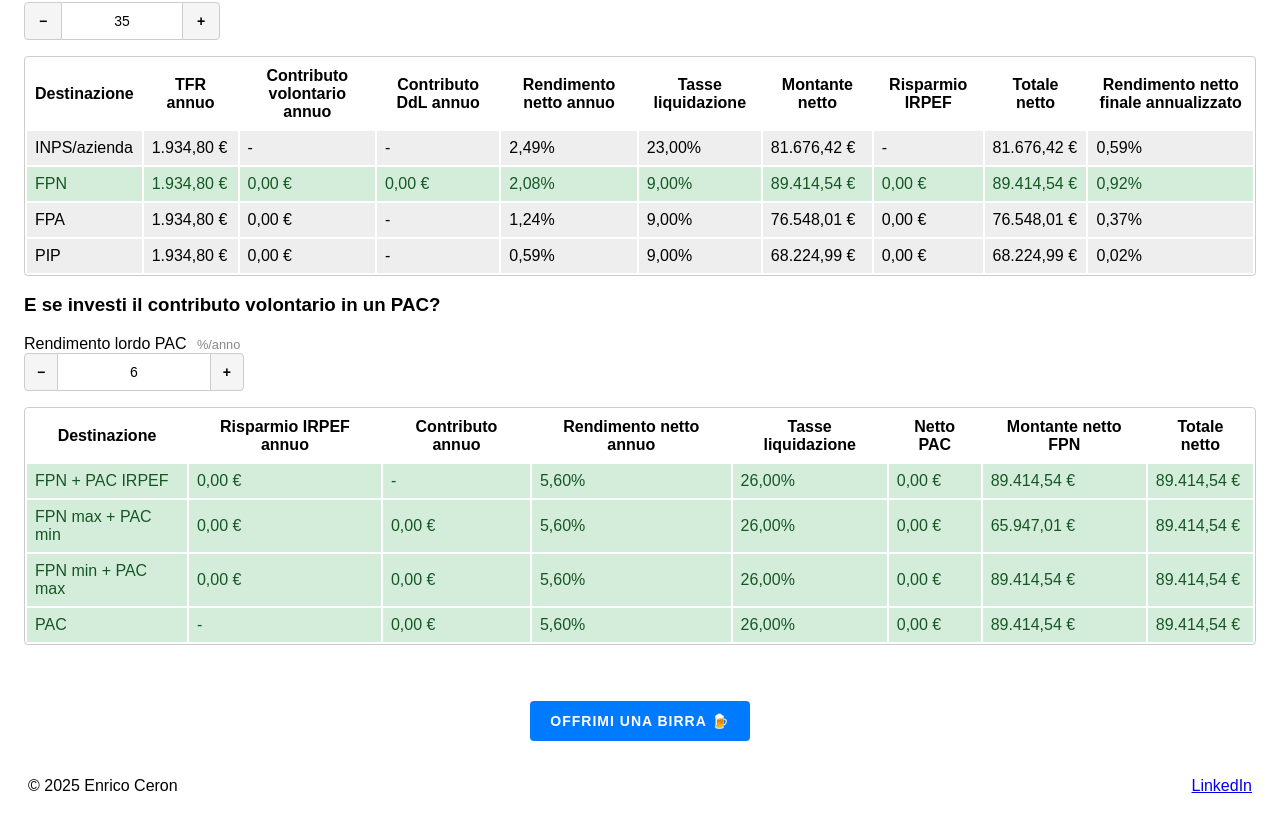
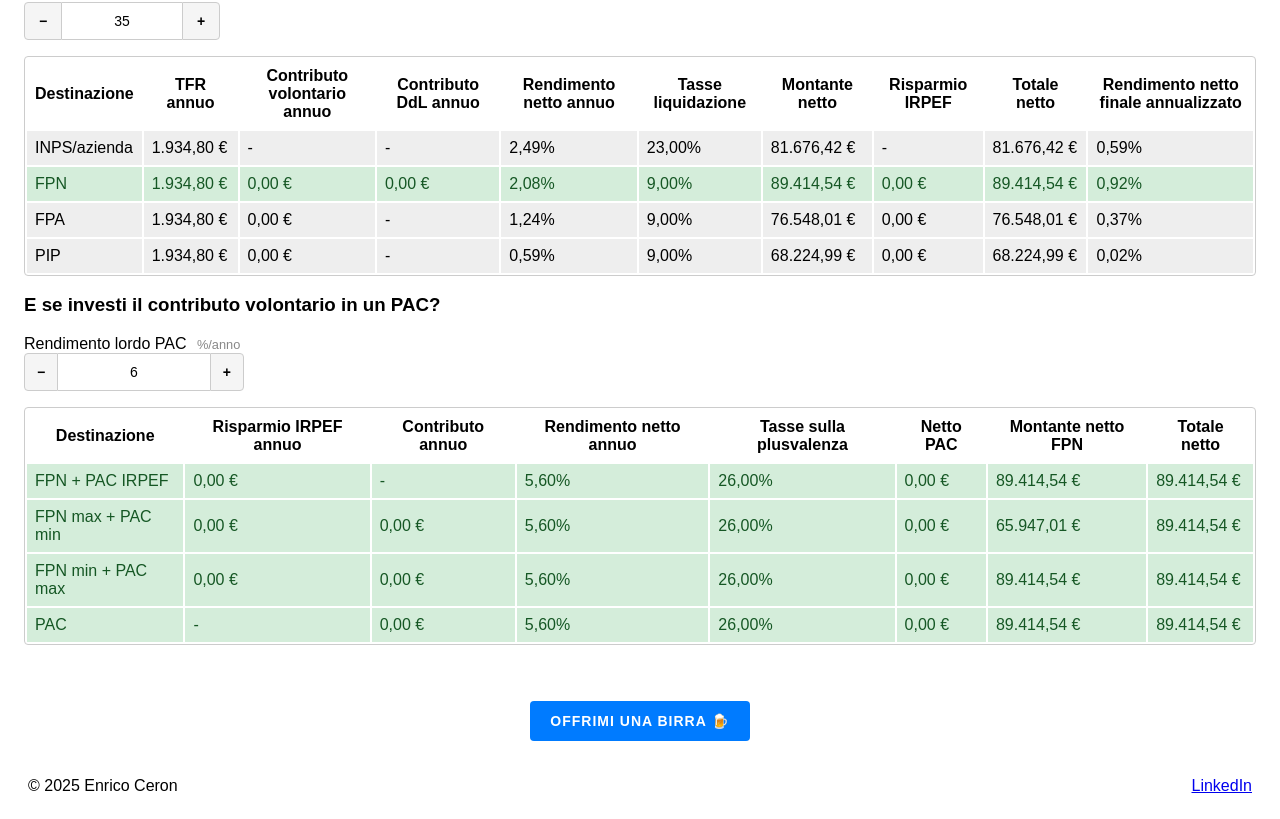
Before and after one commit to poveroenricco/voglioinvestireda.me, a React (Vite) app: page / in a window 1280 px wide. Shown: the part 1227-2046 px from the top of the page. Built offline with nearby package versions, Linux system fonts and the light colour scheme.

Commit message:
Fix table header

```diff
--- a/src/components/Tfr.tsx
+++ b/src/components/Tfr.tsx
@@ -501,7 +501,7 @@ const Tfr: React.FC = () => {
               <th>Risparmio IRPEF annuo</th>
               <th>Contributo annuo</th>
               <th>Rendimento netto annuo</th>
-              <th>Tasse liquidazione</th>
+              <th>Tasse sulla plusvalenza</th>
               <th>Netto PAC</th>
               <th>Montante netto FPN</th>
               <th>Totale netto</th>
```
